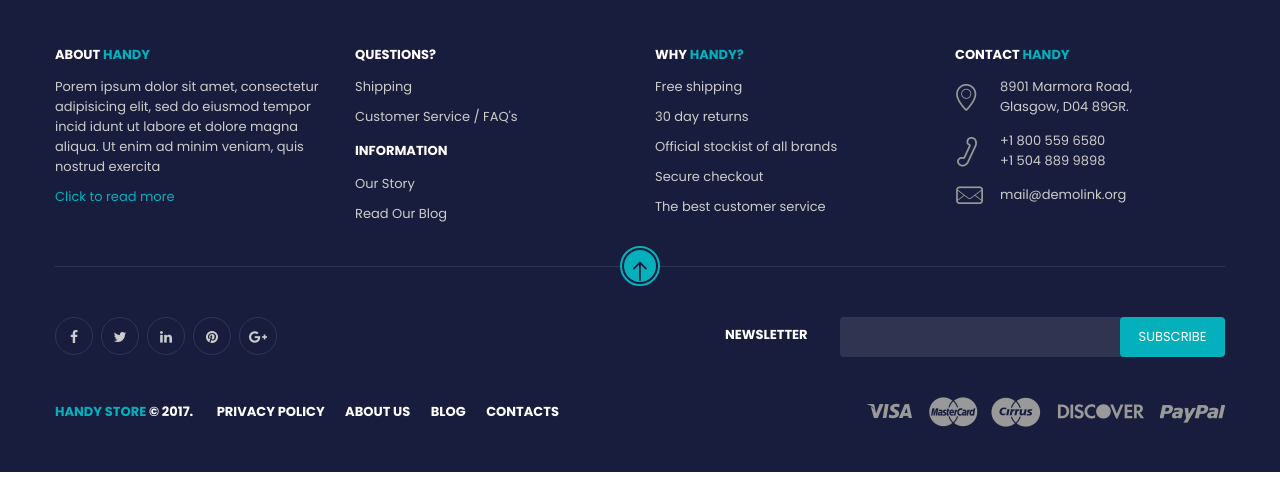
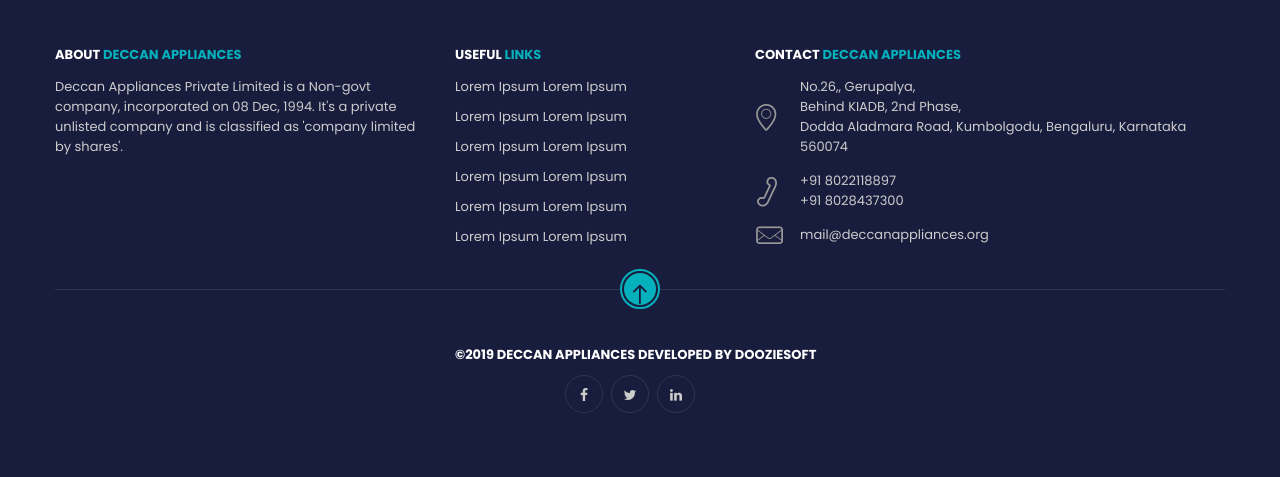
Before and after one commit to imvishnudwivedi/cookersproject, a plain HTML site: page index.html in a window 1280 px wide. Shown: the part 4972-5449 px from the top of the page. Drawn offline with Linux system fonts and the light colour scheme.

Commit message:
index changes footer

```diff
--- a/index.html
+++ b/index.html
@@ -2019,18 +2019,23 @@
 			</div>
 		</div>
 		<!-- End Customer Review -->
+
+
+
+
+
 		<div class="footer bg-color2">
 			<div class="container">
 				<div class="list-footer-box">
 					<div class="row">
-						<div class="col-md-3 col-sm-6 col-ms-12">
+						<div class="col-md-4 col-sm-6 col-ms-12">
 							<div class="footer-box">
-								<h2 class="title-footer">About <span>handy</span></h2>
-								<p>Porem ipsum dolor sit amet, consectetur adipisicing elit, sed do eiusmod tempor incid idunt ut labore et dolore magna aliqua. Ut enim ad minim veniam, quis nostrud exercita </p>
-								<a href="#" class="readmore">Click to read more</a>
-							</div>
-						</div>
-						<div class="col-md-3 col-sm-6 col-ms-12">
+								<h2 class="title-footer">About <span>Deccan Appliances</span></h2>
+								<p>Deccan Appliances Private Limited is a Non-govt company, incorporated on 08 Dec, 1994. It's a private unlisted company and is classified as 'company limited by shares'. </p>
+								<!-- <a href="#" class="readmore">Click to read more</a> -->
+							</div>
+						</div>
+						<!-- <div class="col-md-3 col-sm-6 col-ms-12">
 							<div class="footer-box">
 								<h2 class="title-footer">Questions?</h2>
 								<ul>
@@ -2043,25 +2048,26 @@
 									<li><a href="#">Read Our Blog</a></li>
 								</ul>
 							</div>
-						</div>
+						</div> -->
 						<div class="col-md-3 col-sm-6 col-ms-12">
 							<div class="footer-box">
-								<h2 class="title-footer">Why <span>handy?</span></h2>
+								<h2 class="title-footer">Useful <span>Links</span></h2>
 								<ul>
-									<li><a href="#">Free shipping</a></li>
-									<li><a href="#">30 day returns</a></li>
-									<li><a href="#">Official stockist of all brands</a></li>
-									<li><a href="#">Secure checkout</a></li>
-									<li><a href="#">The best customer service</a></li>
+									<li><a href="#">Lorem Ipsum Lorem Ipsum</a></li>
+									<li><a href="#">Lorem Ipsum Lorem Ipsum</a></li>
+									<li><a href="#">Lorem Ipsum Lorem Ipsum</a></li>
+									<li><a href="#">Lorem Ipsum Lorem Ipsum</a></li>
+									<li><a href="#">Lorem Ipsum Lorem Ipsum</a></li>
+									<li><a href="#">Lorem Ipsum Lorem Ipsum</a></li>
 								</ul>
 							</div>
 						</div>
-						<div class="col-md-3 col-sm-6 col-ms-12">
+						<div class="col-md-5 col-sm-6 col-ms-12">
 							<div class="footer-box footer-contact-box">
-								<h2 class="title-footer">Contact <span>handy</span></h2>
-								<p class="footer-address">8901 Marmora Road,<br/>Glasgow, D04 89GR.</p>
-								<p class="footer-phone">+1 800 559 6580<br/>+1 504 889 9898</p>
-								<p class="footer-email"><a href="mailto:mail@demolink.org">mail@demolink.org</a></p>
+								<h2 class="title-footer">Contact <span>Deccan Appliances</span></h2>
+								<p class="footer-address">No.26,, Gerupalya,<br/>Behind KIADB, 2nd Phase,<br/>Dodda Aladmara Road, Kumbolgodu, Bengaluru, Karnataka 560074</p>
+								<p class="footer-phone">+91 8022118897<br/>+91 8028437300</p>
+								<p class="footer-email"><a href="mailto:mail@demolink.org">mail@deccanappliances.org</a></p>
 							</div>
 						</div>
 					</div>
@@ -2071,35 +2077,36 @@
 				<div class="footer-bottom">
 					<div class="row">
 						<div class="col-md-4 col-sm-4 col-xs-12">
-							<div class="social-footer">
+							<!-- <div class="social-footer">
 								<a href="#"><i class="fa fa-facebook"></i></a>
 								<a href="#"><i class="fa fa-twitter"></i></a>
 								<a href="#"><i class="fa fa-linkedin"></i></a>
 								<a href="#"><i class="fa fa-pinterest"></i></a>
 								<a href="#"><i class="fa fa-google-plus"></i></a>
-							</div>
+							</div> -->
 						</div>
 						<div class="col-md-8 col-sm-8 col-xs-12">
-							<div class="newsletter-form">
-								<label>newsletter</label>
-								<form>
-									<input type="text" name="email"/>
-									<input class="bg-color" type="submit" value="SUBSCRIBE">
-								</form>
+							<p class="copyright">&copy;<script>new Date().getFullYear()>2010&&document.write(""+new Date().getFullYear());</script> Deccan Appliances Developed by DoozieSoft  </p>
+							<div class="social-footer" style="margin-left:110px;">
+								<a href="#"><i class="fa fa-facebook"></i></a>
+								<a href="#"><i class="fa fa-twitter"></i></a>
+								<a href="#"><i class="fa fa-linkedin"></i></a>
+								<!-- <a href="#"><i class="fa fa-pinterest"></i></a>
+								<a href="#"><i class="fa fa-google-plus"></i></a> -->
 							</div>
 						</div>
 					</div>
 					<div class="row">
 						<div class="col-md-6 col-sm-6 col-xs-12">
-							<p class="copyright"><a href="#">Handy Store</a> © 2017.  </p>
-							<ul class="footer-menu">
+							<!-- <p class="copyright">&copy;<script>new Date().getFullYear()>2010&&document.write(""+new Date().getFullYear());</script> Deccan Appliances Developed by DoozieSoft  </p> -->
+							<!-- <ul class="footer-menu">
 								<li><a href="#">PRIVACY POLICY</a></li>
 								<li><a href="#">About Us</a></li>
 								<li><a href="#">Blog</a></li>
 								<li><a href="#">Contacts</a></li>
-							</ul>
-						</div>
-						<div class="col-md-6 col-sm-6 col-xs-12">
+							</ul> -->
+						</div>
+						<!-- <div class="col-md-6 col-sm-6 col-xs-12">
 							<div class="payment-method">
 								<a href="#"><img alt="" src="images/home1/pm1.png"></a>
 								<a href="#"><img alt="" src="images/home1/pm2.png"></a>
@@ -2107,7 +2114,7 @@
 								<a href="#"><img alt="" src="images/home1/pm4.png"></a>
 								<a href="#"><img alt="" src="images/home1/pm5.png"></a>
 							</div>
-						</div>
+						</div> -->
 					</div>
 				</div>
 				<!-- End Footer Bottom -->
```
